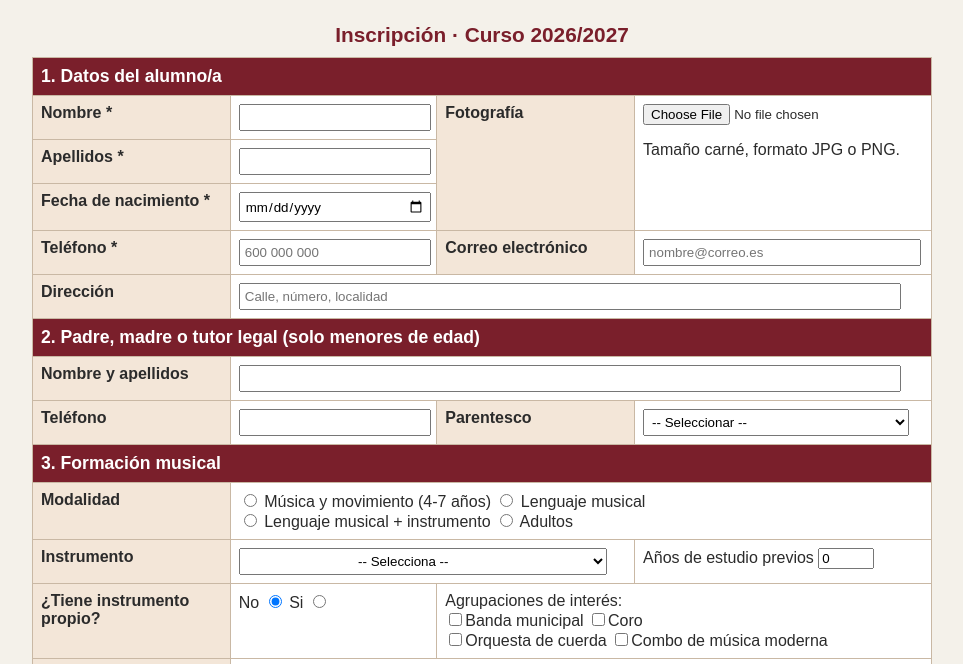
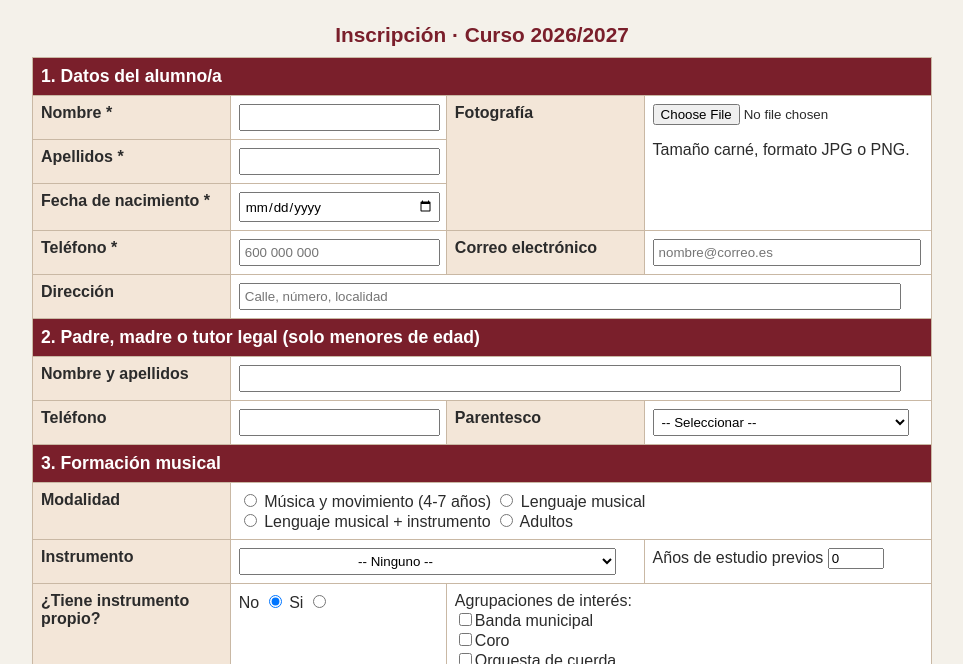
Before and after one commit to bdonosos01-lab/Ejercicios-LLMM, a plain HTML site: page ejercicios/Tarea2_1/tarea_inscripcion_musica.html in a window 1280 px wide. Shown: the part 103-767 px from the top of the page, without its empty margins (158-1121 px from the left). Drawn offline with Linux system fonts and the light colour scheme.

Commit message:
Adjust Format

```diff
--- a/ejercicios/Tarea2_1/tarea_inscripcion_musica.html
+++ b/ejercicios/Tarea2_1/tarea_inscripcion_musica.html
@@ -222,7 +222,7 @@
 
                 <td colspan="2">
                     <select id="instrument" name="instrument">
-                        <option value="" disabled selected>ㅤㅤㅤㅤㅤㅤㅤㅤㅤ-- Selecciona --</option>
+                        <option value="" disabled selected>ㅤㅤㅤㅤㅤㅤㅤㅤㅤ-- Ninguno --</option>
 
                         <optgroup label="Cuerda">
                             <option value="violin">Violín</option>
@@ -271,9 +271,11 @@
                     <label for="interests">Agrupaciones de interés:</label>
                     <br>
                     <input type="checkbox">Banda municipal
+                    <br>
                     <input type="checkbox">Coro
                     <br>
                     <input type="checkbox">Orquesta de cuerda
+                    <br>
                     <input type="checkbox">Combo de música moderna
                 </td>
             </tr>
```
